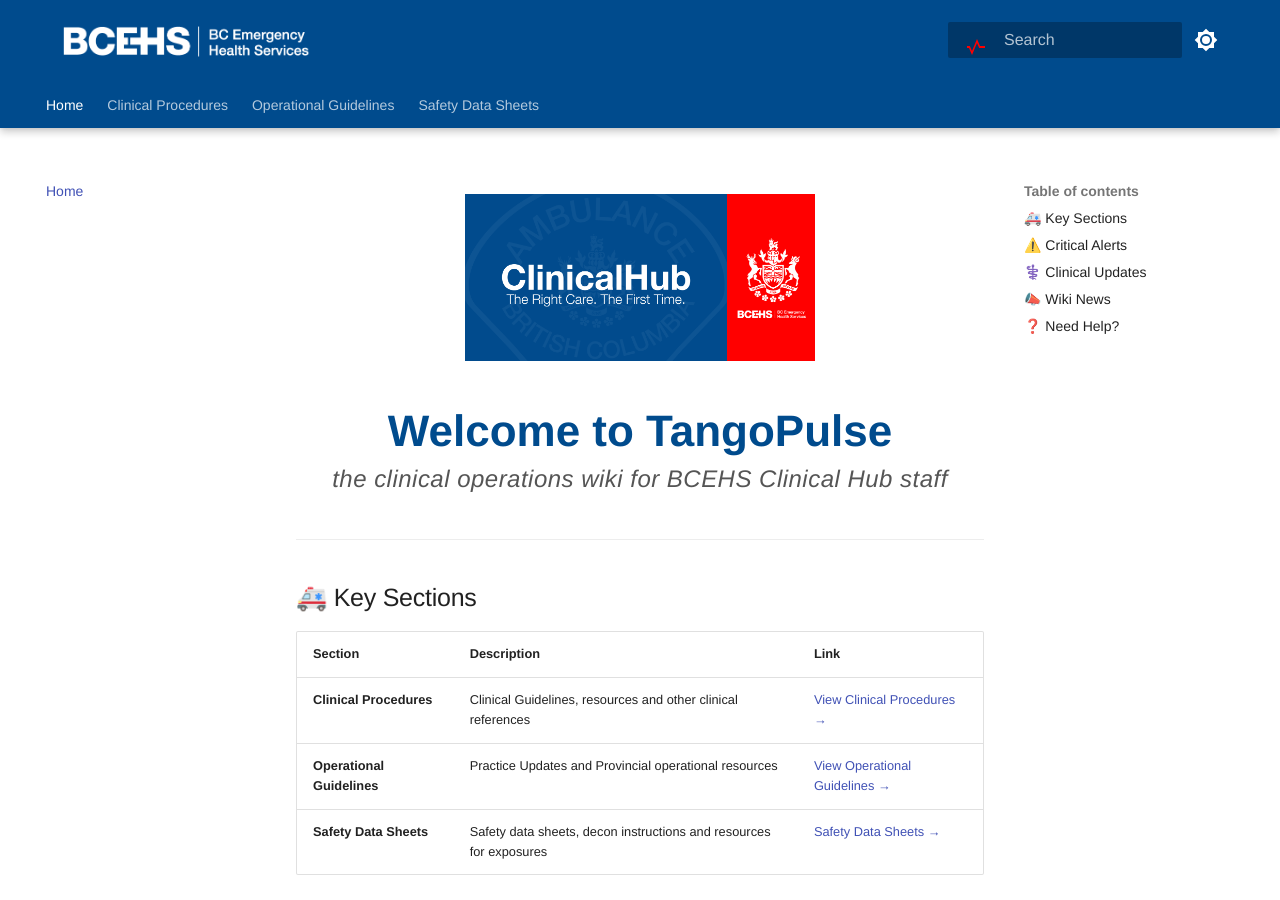
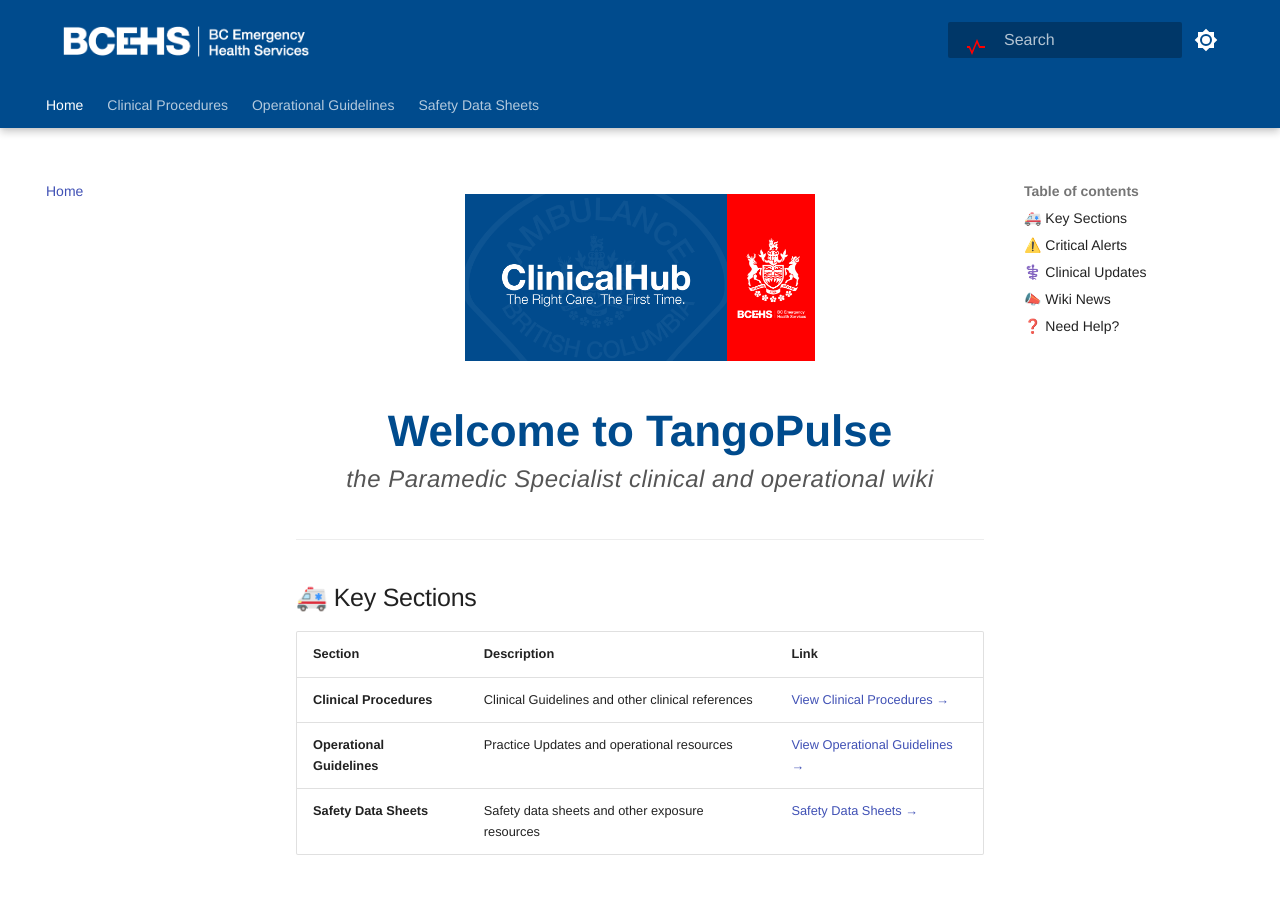
Before and after one commit to bcehsclinicalhub/TangoBot, an MkDocs documentation site: the page built from docs/index.md, in a window 1280 px wide and 900 px high. Built offline with MkDocs 1.6.1 and Material for MkDocs 9.7.7, drawn with Linux system fonts in a browser that asks for light colours.

Commit message:
Content: Finalized index layout with Admonitions and Key Sections

```diff
--- a/docs/index.md
+++ b/docs/index.md
@@ -4,16 +4,16 @@
 
 <div class="hero-container">
   <p class="hero-title">Welcome to TangoPulse</p>
-  <p class="hero-subtitle">the clinical operations wiki for BCEHS Clinical Hub staff</p>
+  <p class="hero-subtitle">the Paramedic Specialist clinical and operational wiki</p>
 </div>
 ---
 ## 🚑 Key Sections
 
 | Section | Description | Link |
 | :--- | :--- | :--- |
-| **Clinical Procedures** | Clinical Guidelines, resources and other clinical references | [View Clinical Procedures →](clinical/index.md) |
-| **Operational Guidelines** | Practice Updates and  Provincial operational resources | [View Operational Guidelines →](operational/index.md) |
-| **Safety Data Sheets** | Safety data sheets, decon instructions and resources for exposures | [Safety Data Sheets →](chemical/index.md) |
+| **Clinical Procedures** | Clinical Guidelines and other clinical references | [View Clinical Procedures →](clinical/index.md) |
+| **Operational Guidelines** | Practice Updates and operational resources | [View Operational Guidelines →](operational/index.md) |
+| **Safety Data Sheets** | Safety data sheets and other exposure resources | [Safety Data Sheets →](chemical/index.md) |
 
 ## ⚠️ Critical Alerts
 !!! danger "Staging Area Change: Wreck Beach"
```
Also changed, not shown: docs/clinical/index.md (+5 -4 lines).
